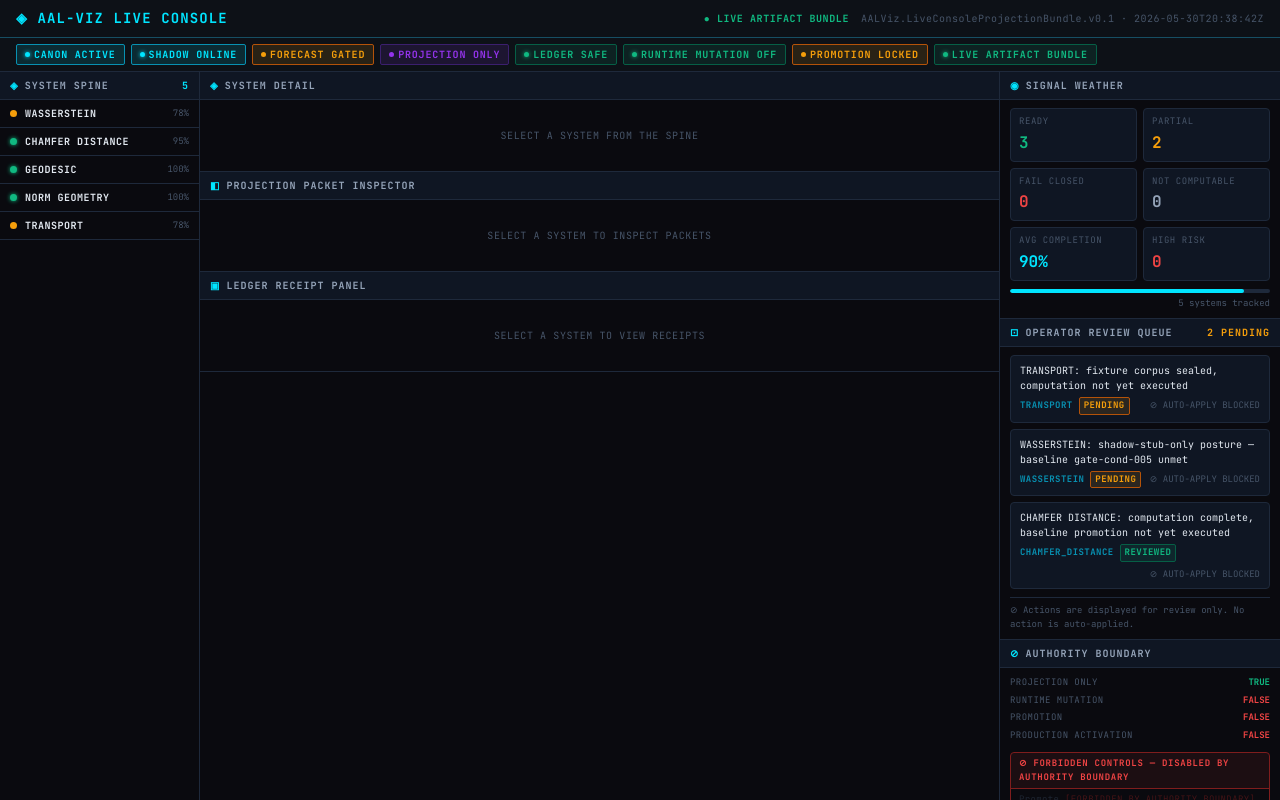
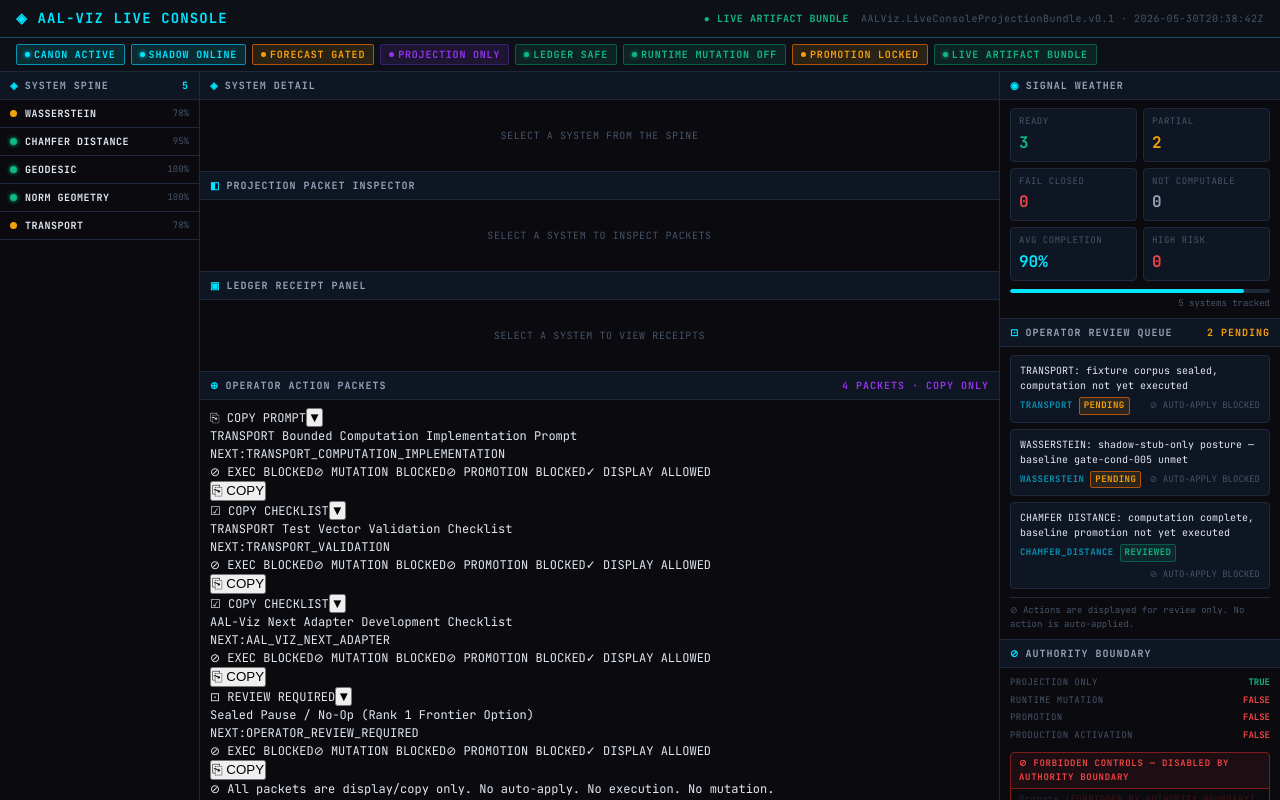
Before and after one commit to Zero-State-LLC/Abraxas-v2.0, a React (Vite) app in the folder apps/aal-viz-live-console/: page / in a window 1280 px wide. Built offline with nearby package versions, Linux system fonts and the light colour scheme.

Commit message:
feat(aal-viz-adapter): apps/aal-viz-live-console/src/components/Layout.tsx

```diff
--- a/apps/aal-viz-live-console/src/components/Layout.tsx
+++ b/apps/aal-viz-live-console/src/components/Layout.tsx
@@ -9,6 +9,7 @@ import { LedgerReceiptPanel } from './LedgerReceiptPanel';
 import { SignalWeatherPanel } from './SignalWeatherPanel';
 import { OperatorReviewQueue } from './OperatorReviewQueue';
 import { AuthorityBoundaryPanel } from './AuthorityBoundaryPanel';
+import { OperatorActionPacketPanel } from './OperatorActionPacketPanel';
 
 interface LayoutProps {
   state: LiveConsoleState;
@@ -22,7 +23,7 @@ const SOURCE_MODE_STYLE: Record<SourceMode, { color: string; label: string }> =
 };
 
 export function Layout({ state, dispatch }: LayoutProps): JSX.Element {
-  const { bundle, selectedSystemId, source_mode, fail_closed_reason } = state;
+  const { bundle, selectedSystemId, source_mode, fail_closed_reason, packets } = state;
   const selectedSystem =
     selectedSystemId != null
       ? (bundle.systems.find((s) => s.system_id === selectedSystemId) ?? null)
@@ -46,11 +47,22 @@ export function Layout({ state, dispatch }: LayoutProps): JSX.Element {
             {modeStyle.label}
           </span>
           {fail_closed_reason != null && (
-            <span style={{ fontSize: '9px', color: 'var(--clr-red)', maxWidth: '260px', overflow: 'hidden', textOverflow: 'ellipsis', whiteSpace: 'nowrap' }}>
+            <span
+              style={{
+                fontSize: '9px',
+                color: 'var(--clr-red)',
+                maxWidth: '260px',
+                overflow: 'hidden',
+                textOverflow: 'ellipsis',
+                whiteSpace: 'nowrap',
+              }}
+            >
               {fail_closed_reason}
             </span>
           )}
-          <span className="console-subtitle">{bundle.schema_version} · {bundle.generated_at}</span>
+          <span className="console-subtitle">
+            {bundle.schema_version} · {bundle.generated_at}
+          </span>
         </span>
       </header>
 
@@ -71,6 +83,7 @@ export function Layout({ state, dispatch }: LayoutProps): JSX.Element {
           <SystemDetailPanel system={selectedSystem} />
           <ProjectionPacketInspector system={selectedSystem} />
           <LedgerReceiptPanel system={selectedSystem} />
+          <OperatorActionPacketPanel packetsBundle={packets} />
         </main>
 
         <aside className="panel-right">
```
